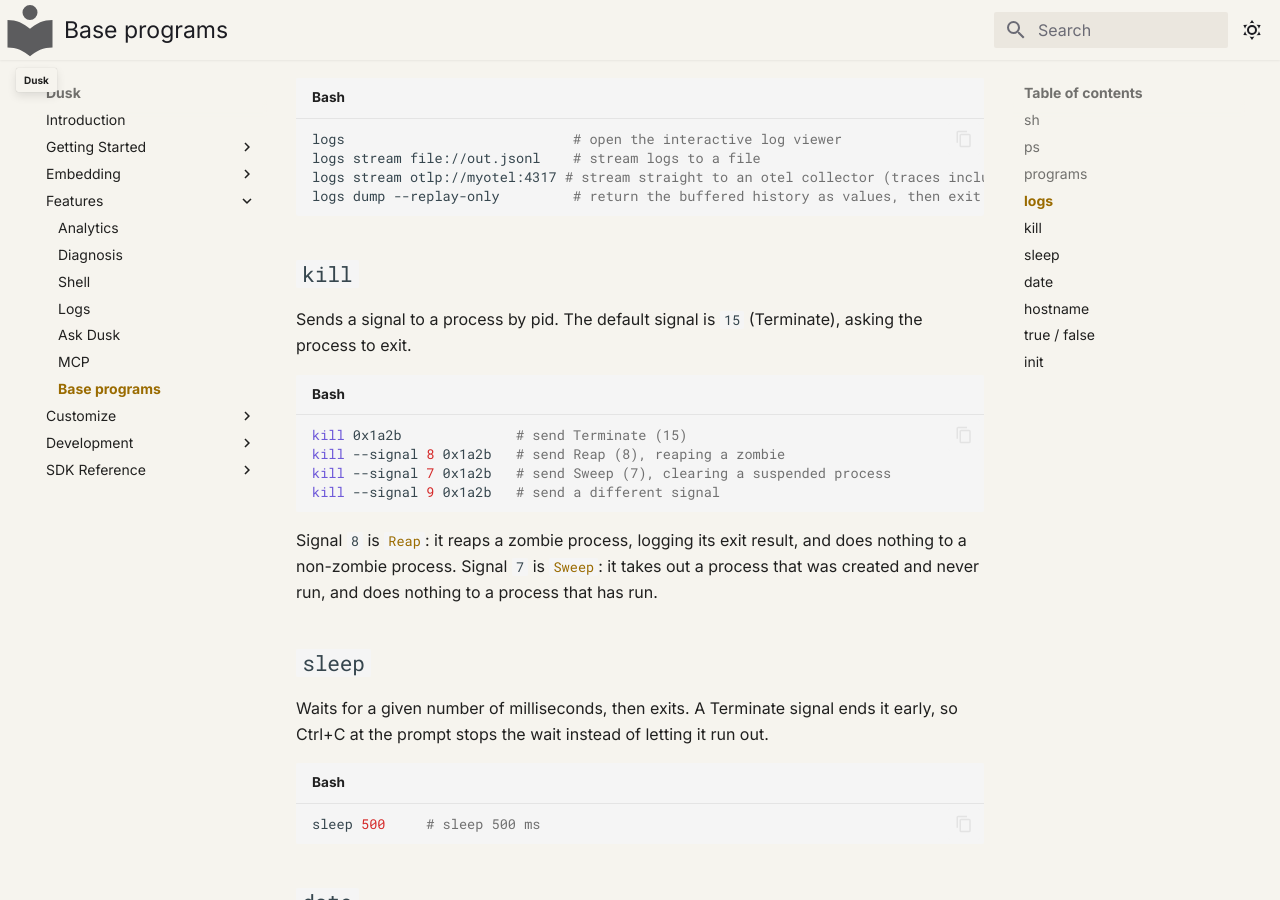
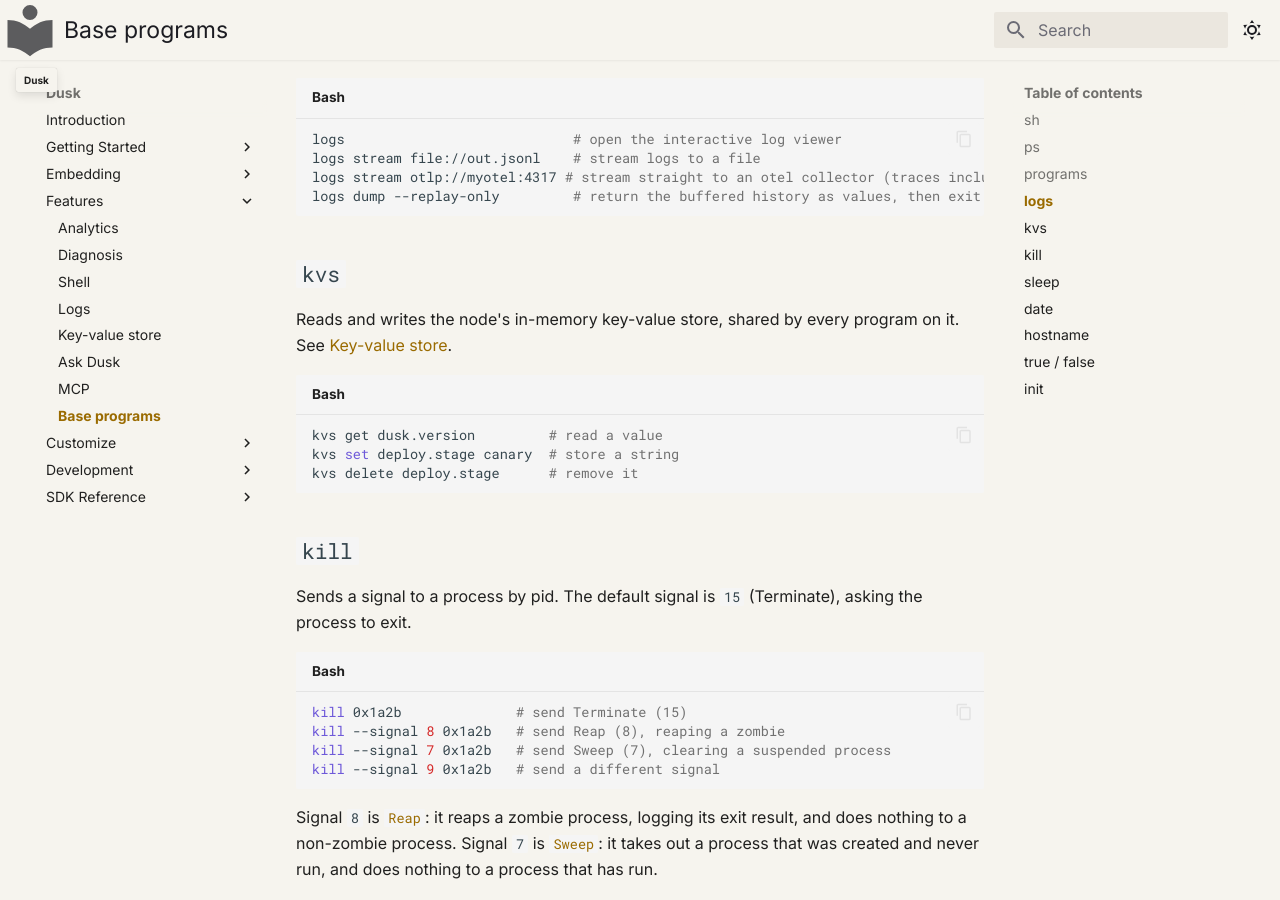
Before and after one commit to tomerze/dusk, an MkDocs documentation site: the page built from docs/docs/getting-started/concepts/base.md, in a window 1280 px wide and 900 px high, scrolled down 1356 px. Built offline with MkDocs 1.6.1 and Material for MkDocs 9.7.7, drawn with Linux system fonts in a browser that asks for light colours; comment, search, counter and statistics services are not loaded.

Commit message:
Update docs with the key-value store
The kvs had no page of its own: what it is for, why a key travels as an id and
prints as one, and which keys Dusk writes were only readable from the source.
The Features nav gains the page after Logs, and base.md gains the kvs entry it
was missing.

````diff
--- a/docs/docs/getting-started/concepts/base.md
+++ b/docs/docs/getting-started/concepts/base.md
@@ -61,6 +61,17 @@
 logs dump --replay-only         # return the buffered history as values, then exit
 ```
 
+## `kvs`
+
+Reads and writes the node's in-memory key-value store, shared by every program
+on it. See [Key-value store](../../features/kvs.md).
+
+```sh
+kvs get dusk.version         # read a value
+kvs set deploy.stage canary  # store a string
+kvs delete deploy.stage      # remove it
+```
+
 ## `kill`
 
 Sends a signal to a process by pid. The default signal is `15` (Terminate),
--- a/docs/mkdocs.yml
+++ b/docs/mkdocs.yml
@@ -72,6 +72,7 @@
       - Diagnosis: features/diagnosis.md
       - Shell: features/shell.md
       - Logs: features/logs.md
+      - Key-value store: features/kvs.md
       - Ask Dusk: features/ask-dusk.md
       - MCP: features/gateway.md
       - Base programs: getting-started/concepts/base.md
````
Also changed, not shown: docs/docs/features/kvs.md (added, +60 -0 lines).
